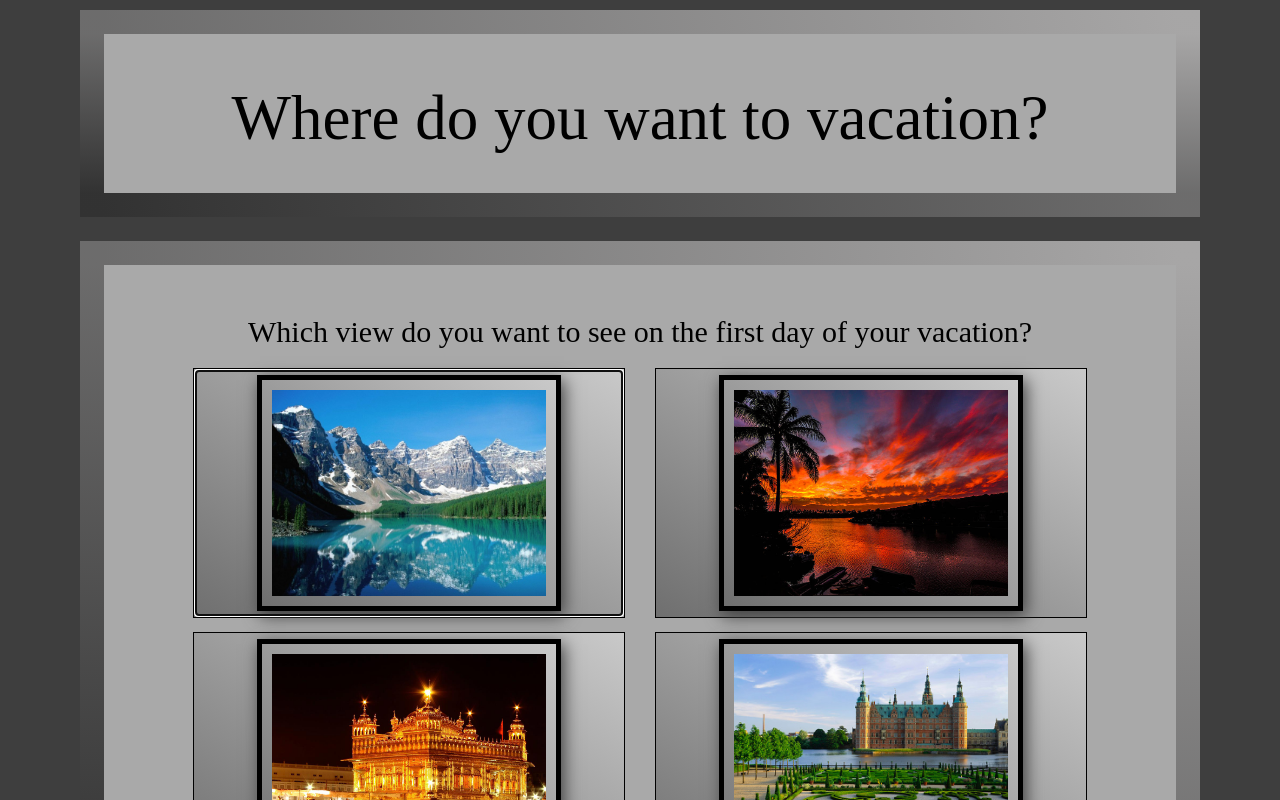
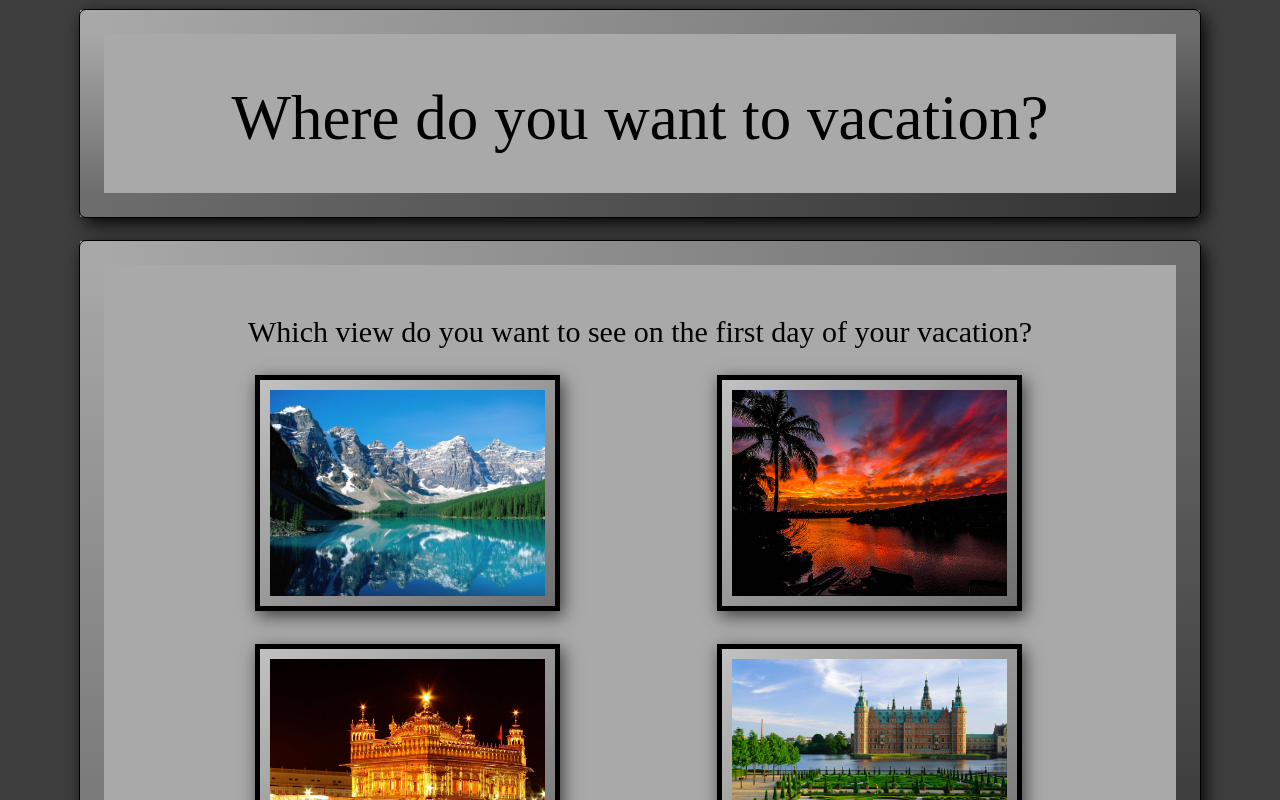
Before and after one commit to TristanMeinke/vacation-quiz, a plain HTML site: page index.html in a window 1280 px wide. Both pictures are taken after a click on the button 409 px from the left and 493 px from the top of the page. Shown: the top 800 px of the page. Drawn offline with Linux system fonts and the light colour scheme.

Commit message:
Fourth commit.  CSS changes and cleanup.
CSS has been altered to improve user experience and the overall appearance of the site.  Buttons have been resolved.  Image buttons work properly, and do not show anything but the image.  The image depresses when clicked, and the standard blue outlines on all active buttons provided by Bootstrap have been disabled.

```diff
--- a/css/styles.css
+++ b/css/styles.css
@@ -1,27 +1,53 @@
 
 /* ***Bootstrap Styling Modifications and Additions */
 
+/* GENERAL BUTTONS */
+
 .btn {
-  /*background-color: #c9c9c9;*/
+  /*background-color: #c1c1c1;*/
   border-radius: 0px;
-
-  -moz-background-image: -moz-linear-gradient(top right, #c9c9c9 0%, #6f6f6f 100%);
-  -webkit-background-image: -webkit-linear-gradient(top right, #c9c9c9 0%, #6f6f6f 100%);
-  background-image: linear-gradient(to bottom left, #c9c9c9 0%, #6f6f6f 100%);
-  background-image-slice: 1;
-
 }
 .btn:active {background-color: #474747;}
+.btn:focus, .btn:active {
+
+  /* Eliminates the default blue outline when the button is clicked. */
+  outline: none !important;
+}
+
+.btn-submit {
+  align: center;
+}
+
+/* CUSTOM BUTTONS */
+/* This block handles the general SELECTOR buttons*/
 
 .btn-select {
   border: solid 1px #000;
+
+  -moz-background-image: -moz-linear-gradient(top left, #c9c9c9 0%, #6f6f6f 100%);
+  -webkit-background-image: -webkit-linear-gradient(top left, #c9c9c9 0%, #6f6f6f 100%);
+  background-image: linear-gradient(to bottom right, #c9c9c9 0%, #6f6f6f 100%);
+  background-image-slice: 1;
 }
-
 .btn-select:hover { margin-right: 3px; margin-bottom: 5px; box-shadow: 3px 5px 16px 0 #404040;}
 .btn-select:active { box-shadow: 0px 0px 0px 0px; margin-right: 0px; margin-bottom: 0px;}
 
-.btn-submit {
-  align: center;
+/* This block handles the IMAGE BUTTONS */
+
+.btn-image {
+  border: solid 1px #A9A9A9;
+  background-color: #A9A9A9;
+}
+.btn-image:active {
+  background-color: #A9A9A9;
+  /* Eliminates the appearance of pressing the button object that surrounds
+  the image to which that appearance has been deferred.*/
+  box-shadow: 0px 0px 0px 0px;
+}
+.btn-image:active > img {
+  box-shadow: 0px 0px 0px 0px;
+  margin-left: 0px;
+  margin-top: 0px;
 }
 
 .jumbotron {
@@ -34,13 +60,15 @@
   margin-bottom: 24px;
   padding: 30px;
 
+  box-shadow: 4px 6px 18px 0px #000;
+  outline: solid #000 1px;
   border-radius: 0px;
   border: solid 24px #818182;
 
   /* The following block adds a gradient to the borders*/
-  -moz-border-image: -moz-linear-gradient(top right, #A7A6A6 0%, #323232 100%);
-  -webkit-border-image: -webkit-linear-gradient(top right, #A7A6A6 0%, #323232 100%);
-  border-image: linear-gradient(to bottom left, #A7A6A6 0%, #323232 100%);
+  -moz-border-image: -moz-linear-gradient(top left, #A9A8A8 0%, #323232 100%);
+  -webkit-border-image: -webkit-linear-gradient(top left, #A9A8A8 0%, #323232 100%);
+  border-image: linear-gradient(to bottom right, #A9A8A8 0%, #323232 100%);
   border-image-slice: 1;
 
 }
@@ -63,7 +91,10 @@ h2 {
 img {
 
   padding: 10px;
+  margin-right: 3px; margin-bottom: 5px;
   width: 75%;
+
+
   align-content: center;
   align-items: center;
   border: solid #000 5px;
@@ -71,38 +102,14 @@ img {
   /*border-radius: 30px;*/
   box-shadow: 3px 5px 16px 0px #404040;
 
-  /*background-color: #c9c9c9;*/
-  -moz-background-image: -moz-linear-gradient(top right, #c9c9c9 0%, #6f6f6f 100%);
-  -webkit-background-image: -webkit-linear-gradient(top right, #c9c9c9 0%, #6f6f6f 100%);
-  background-image: linear-gradient(to bottom left, #c9c9c9 0%, #6f6f6f 100%);
+  /*background-color: #c1c1c1;*/
+  -moz-background-image: -moz-linear-gradient(top left, #c1c1c1 0%, #6f6f6f 100%);
+  -webkit-background-image: -webkit-linear-gradient(top left, #c1c1c1 0%, #6f6f6f 100%);
+  background-image: linear-gradient(to bottom right, #c1c1c1 0%, #6f6f6f 100%);
   background-image-slice: 1;
 }
 
-input {
-  padding: 10px;
-  /*width: 75%;*/
-  align-content: center;
-  align-items: center;
-  border: solid #000 5px;
-  /*margin: 3px;*/
-  /*border-radius: 30px;*/
-  box-shadow: 3px 5px 16px 0px #404040;
-
-  /*background-color: #c9c9c9;*/
-  -moz-background-image: -moz-linear-gradient(top right, #c9c9c9 0%, #6f6f6f 100%);
-  -webkit-background-image: -webkit-linear-gradient(top right, #c9c9c9 0%, #6f6f6f 100%);
-  background-image: linear-gradient(to bottom left, #c9c9c9 0%, #6f6f6f 100%);
-  background-image-slice: 1;
-}
-
-input:hover {box-shadow: 0px 0px 60px 0px #3F0885; margin-right: 3px; margin-bottom: 5px;}
-input:active { box-shadow: 0px 0px 0px 0px; background-color: #8A62D5;}
-
 /* ***Relevant IDs*** */
-
-#output {
-  text-align: center;
-}
 
 #results {
   display: none;
--- a/index.html
+++ b/index.html
@@ -22,21 +22,21 @@
             <div class="row">
               <div class="col-sm-6 canada">
                 <!-- <input type = "image" id = "canadian-lake" img class="img-responsive"  img src="img/banff.jpg" alt="AMountain Lake" /> -->
-                <button type = "button" class = "btn btn-select" id ="canadian-lake"><img src = "img/banff.jpg"></button>
+                <button type = "button" class = "btn btn-image" id ="canadian-lake"><img src = "img/banff.jpg"></button>
               </div>
               <div class="col-sm-6 hawaii">
                <!--  <input type = "image" id = "hawaiian-sunset" img class="img-responsive" img src="img/hawaii-sunset.jpg" alt="A Sunset" /> -->
-               <button type = "button" class = "btn btn-select" id ="hawaiian-sunset"><img src = "img/hawaii-sunset.jpg"></button>
+               <button type = "button" class = "btn btn-image" id ="hawaiian-sunset"><img src = "img/hawaii-sunset.jpg"></button>
               </div>
             </div>
             <div class="row">
               <div class="col-sm-6 india">
                 <!-- <input type = "image" id = "golden-temple" img class="img-responsive" img src="img/sri-harmandir-sahib-temples.jpg" alt="A Temple" /> -->
-                <button type = "button" class = "btn btn-select" id ="golden-temple"><img src = "img/sri-harmandir-sahib-temples.jpg"></button>
+                <button type = "button" class = "btn btn-image" id ="golden-temple"><img src = "img/sri-harmandir-sahib-temples.jpg"></button>
               </div>
               <div class="col-sm-6 denmark">
                 <!-- <input type = "image" id = "danish-castle" img class="img-responsive"  img src="img/copenhagen-castle-garden.jpg" alt="A Castle Garden" /> -->
-                <button type = "button" class = "btn btn-select" id ="danish-castle"><img src = "img/copenhagen-castle-garden.jpg"></button>
+                <button type = "button" class = "btn btn-image" id ="danish-castle"><img src = "img/copenhagen-castle-garden.jpg"></button>
               </div>
             </div> <!-- Closes Row-->
           </div> <!-- Closes Jumbotron-->
```
